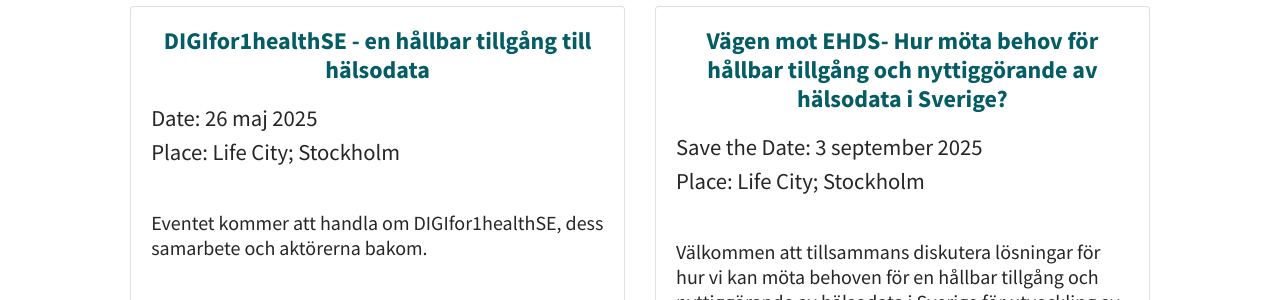
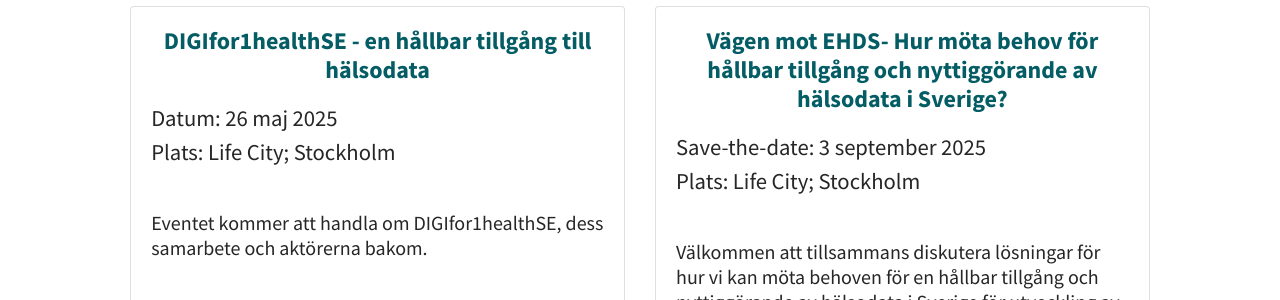
Before and after one commit to ScilifelabDataCentre/DIGIfor1Health_web, a Jekyll site: the page built from pages/outputs.md, in a window 1280 px wide and 900 px high. Shown: the part 407-707 px from the top of the window. Built offline with Jekyll 4.4.1, drawn with Linux system fonts in a browser that asks for light colours; a script that is not in the unit is left out; comment, search, counter and statistics services are not loaded.

Commit message:
Update outputs.md

```diff
--- a/pages/outputs.md
+++ b/pages/outputs.md
@@ -23,8 +23,8 @@ bootstrap: true
           <p class="card-text">
 
   <p style="font-size: calc(1em + 2pt);">
-    Date: 26 maj 2025<br>
-    Place: Life City; Stockholm
+    Datum: 26 maj 2025<br>
+    Plats: Life City; Stockholm
     </p>
     <br>
 
@@ -45,8 +45,8 @@ att lyssna in, träffas och bidra till tankar kring hur vi kan skapa en långsik
           </h4>
           <p class="card-text">
    <p style="font-size: calc(1em + 2pt);">
-    Save the Date: 3 september 2025<br>
-    Place: Life City; Stockholm
+    Save-the-date: 3 september 2025<br>
+    Plats: Life City; Stockholm
     </p>
     <br>
 
@@ -117,11 +117,12 @@ Rapporten var framtagen som ett underlag för redovisning till finansiären samt
   <div class="row">
     <div class="col-lg-6 mb-4">
       <div class="card h-100">
-       <img src="/assets/img/EGDIvideos.png" class="card-img-top" alt="GDI videos" style="padding: 15px; max-height: 200px; object-fit: contain;">
+
         <div class="card-body">
           <h4 class="card-title" style="font-weight: bold; text-align: center; color: #045C64;">
             GDI:s demonstration av 1+MG tekniska infrastruktur (våren 2025)
           </h4>
+          <img src="/assets/img/EGDIvideos.png" class="card-img-top" alt="GDI videos" style="padding: 15px; max-height: 200px; object-fit: contain;">
           <p class="card-text">
 
    <a href="https://gdi.onemilliongenomes.eu/news/gdi-technical-infrastructure">GDI technical infrastructure videos</a>.</p>
@@ -130,11 +131,12 @@ Rapporten var framtagen som ett underlag för redovisning till finansiären samt
     </div>
     <div class="col-lg-6 mb-4">
       <div class="card h-100">
-       <img src="/assets/img/HDSrapport.png" class="card-img-top" alt="HDS rapport" style="padding: 15px; max-height: 200px; object-fit: contain;">
+
         <div class="card-body">
           <h4 class="card-title" style="font-weight: bold; text-align: center; color: #045C64;">
             HDS rapport (augusti 2024)
           </h4>
+          <img src="/assets/img/HDSrapport.png" class="card-img-top" alt="HDS rapport" style="padding: 15px; max-height: 200px; object-fit: contain;">
           <p class="card-text">
     <a href="https://lnu.se/mot-linneuniversitetet/aktuellt/nyheter/2024/ny-rapport-hur-hanterar-sveriges-regioner-sin-halsodata/">Hur hanterar Sveriges regioner sin hälsodata?</a><br>
 
@@ -151,11 +153,12 @@ Rapporten var framtagen som ett underlag för redovisning till finansiären samt
   <div class="row">
     <div class="col-lg-6 mb-4">
       <div class="card h-100">
-        <img src="/assets/img/EUCAIMproject.png" class="card-img-top" alt="EUCAIM:s senaste produktsammanställning" style="padding: 15px; max-height: 200px; object-fit: contain;">
+
         <div class="card-body">
           <h4 class="card-title" style="font-weight: bold; text-align: center; color: #045C64;">
             EUCAIM:s senaste produktsammanställning
           </h4>
+          <img src="/assets/img/EUCAIMproject.png" class="card-img-top" alt="EUCAIM:s senaste produktsammanställning" style="padding: 15px; max-height: 200px; object-fit: contain;">
           <p class="card-text">
             <a href="https://cancerimage.eu/achievements/">Project Achievements And Resources</a>
           </p>
@@ -165,11 +168,12 @@ Rapporten var framtagen som ett underlag för redovisning till finansiären samt
 
     <div class="col-lg-6 mb-4">
       <div class="card h-100">
-      <img src="/assets/img/EUCAIMvideo.png" class="card-img-top" alt="EUCAIM:s webinar" style="padding: 15px; max-height: 200px; object-fit: contain;">
+
         <div class="card-body">
           <h4 class="card-title" style="font-weight: bold; text-align: center; color: #045C64;">
             EUCAIM:s webinarium om EUCAIM och användarfall (mars 2024)
           </h4>
+          <img src="/assets/img/EUCAIMvideo.png" class="card-img-top" alt="EUCAIM:s webinar" style="padding: 15px; max-height: 200px; object-fit: contain;">
           <p class="card-text">
             <a href="https://www.youtube.com/watch?v=bH_NiEWFMAA">EUCAIM Webinar March 14 2024</a>
           </p>
```
